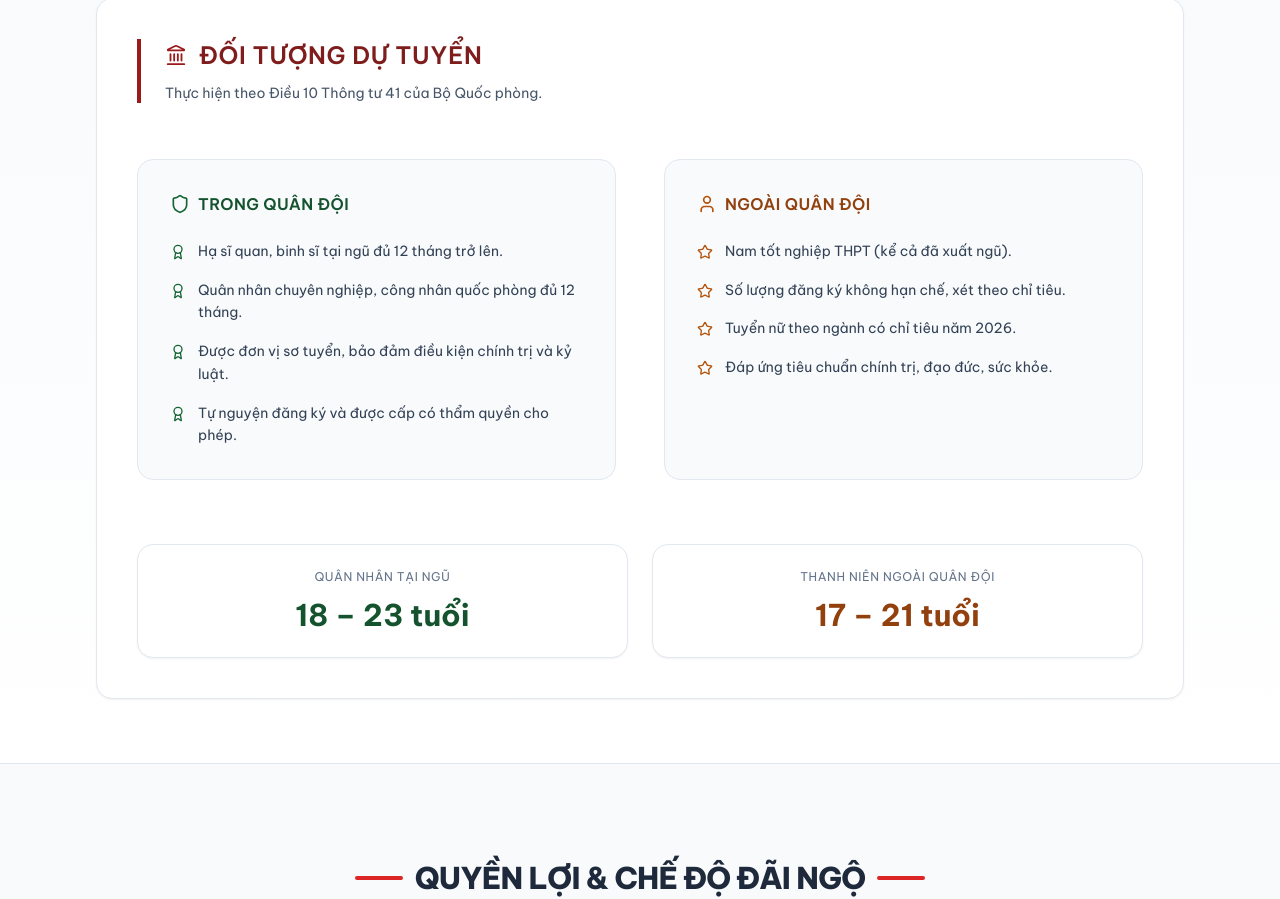
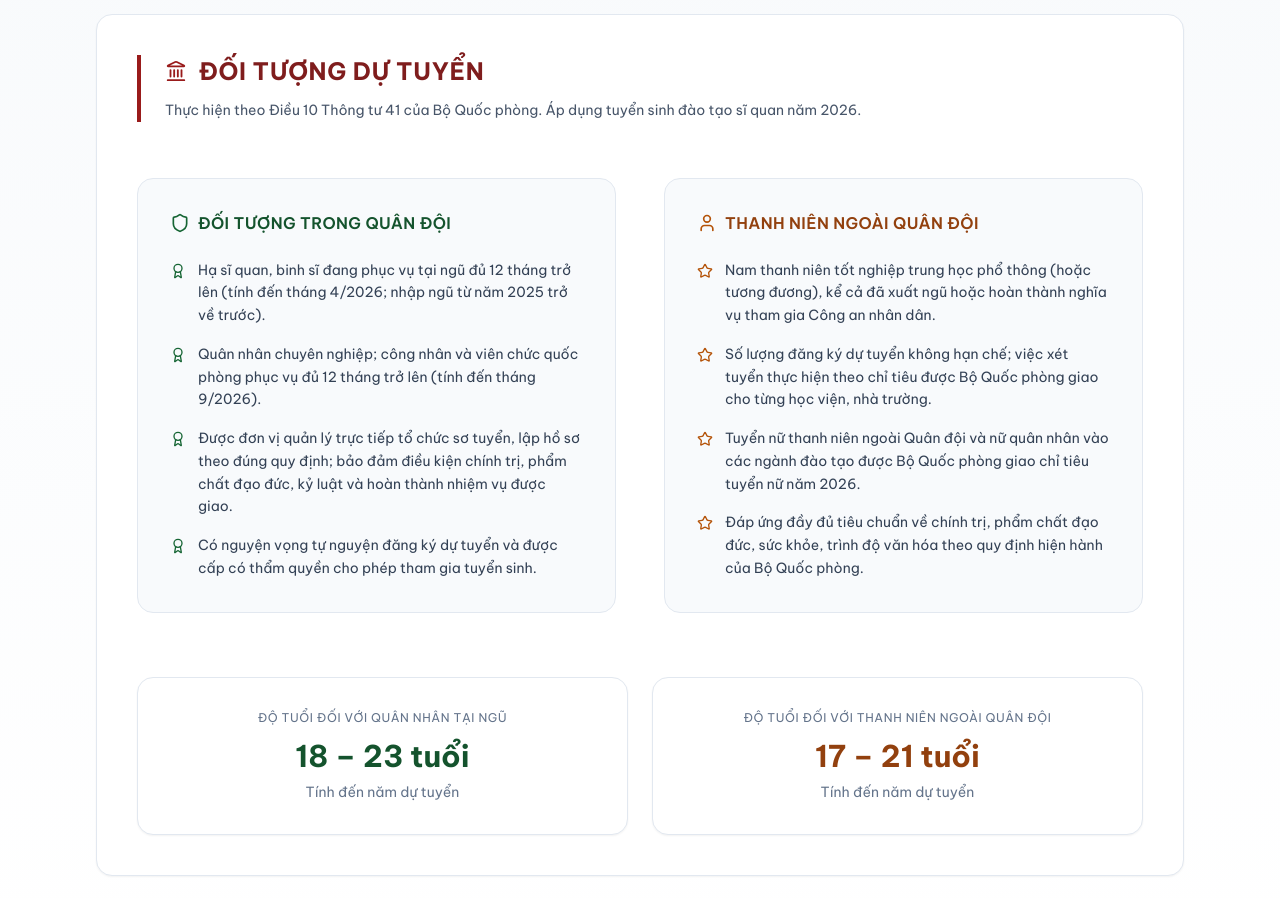
Before and after one commit to DaoNgocAnhKhoi/tsqs-2026, a React (Vite) app: page / in a window 1280 px wide. Shown: the part 781-1680 px from the top of the page. Built offline with nearby package versions, Linux system fonts and the light colour scheme.

Commit message:
fix doi tuong ts

```diff
--- a/App.tsx
+++ b/App.tsx
@@ -281,79 +281,92 @@ const App: React.FC = () => {
       </section>
 
       {/* ================= ĐỐI TƯỢNG DỰ TUYỂN ================= */}
-      <section className="py-12 sm:py-16 bg-gradient-to-b from-slate-50 to-white border-b border-slate-200">
+      <section className="py-12 sm:py-20 bg-gradient-to-b from-slate-50 to-white border-b border-slate-200">
         <div className="max-w-6xl mx-auto px-4 sm:px-6 lg:px-8">
           <div className="bg-white rounded-2xl p-6 sm:p-10 border border-slate-200 shadow-sm">
             {/* ================= HEADER ================= */}
             <div className="mb-10 sm:mb-14 border-l-4 border-red-800 pl-4 sm:pl-6">
-              <h3 className="text-lg sm:text-2xl font-semibold text-red-900 flex items-center gap-2 sm:gap-3 uppercase tracking-wide">
+              <h3 className="text-lg sm:text-2xl font-bold text-red-900 flex items-center gap-2 sm:gap-3 uppercase tracking-wide">
                 <Landmark className="text-red-800" size={22} />
                 Đối tượng dự tuyển
               </h3>
-              <p className="text-slate-600 text-xs sm:text-sm mt-2 sm:mt-3 leading-relaxed max-w-2xl">
-                Thực hiện theo Điều 10 Thông tư 41 của Bộ Quốc phòng.
+              <p className="text-slate-600 text-sm mt-3 leading-relaxed max-w-3xl">
+                Thực hiện theo Điều 10 Thông tư 41 của Bộ Quốc phòng. Áp dụng
+                tuyển sinh đào tạo sĩ quan năm 2026.
               </p>
             </div>
 
             {/* ================= GRID CHÍNH ================= */}
             <div className="grid grid-cols-1 lg:grid-cols-2 gap-8 sm:gap-12">
               {/* ================= TRONG QUÂN ĐỘI ================= */}
-              <div className="border border-slate-200 rounded-2xl p-5 sm:p-8 bg-slate-50">
+              <div className="border border-slate-200 rounded-2xl p-6 sm:p-8 bg-slate-50">
                 <h4 className="text-sm sm:text-base font-semibold text-green-900 mb-6 uppercase tracking-wide flex items-center gap-2">
                   <Shield size={20} className="text-green-800" />
-                  Trong Quân đội
+                  Đối tượng trong Quân đội
                 </h4>
 
                 <ul className="space-y-4 text-sm text-slate-700 leading-relaxed">
                   <li className="flex gap-3">
                     <Award className="text-green-800 shrink-0 mt-1" size={16} />
-                    Hạ sĩ quan, binh sĩ tại ngũ đủ 12 tháng trở lên.
+                    Hạ sĩ quan, binh sĩ đang phục vụ tại ngũ đủ 12 tháng trở lên
+                    (tính đến tháng 4/2026; nhập ngũ từ năm 2025 trở về trước).
                   </li>
 
                   <li className="flex gap-3">
                     <Award className="text-green-800 shrink-0 mt-1" size={16} />
-                    Quân nhân chuyên nghiệp, công nhân quốc phòng đủ 12 tháng.
+                    Quân nhân chuyên nghiệp; công nhân và viên chức quốc phòng
+                    phục vụ đủ 12 tháng trở lên (tính đến tháng 9/2026).
                   </li>
 
                   <li className="flex gap-3">
                     <Award className="text-green-800 shrink-0 mt-1" size={16} />
-                    Được đơn vị sơ tuyển, bảo đảm điều kiện chính trị và kỷ
-                    luật.
+                    Được đơn vị quản lý trực tiếp tổ chức sơ tuyển, lập hồ sơ
+                    theo đúng quy định; bảo đảm điều kiện chính trị, phẩm chất
+                    đạo đức, kỷ luật và hoàn thành nhiệm vụ được giao.
                   </li>
 
                   <li className="flex gap-3">
                     <Award className="text-green-800 shrink-0 mt-1" size={16} />
-                    Tự nguyện đăng ký và được cấp có thẩm quyền cho phép.
+                    Có nguyện vọng tự nguyện đăng ký dự tuyển và được cấp có
+                    thẩm quyền cho phép tham gia tuyển sinh.
                   </li>
                 </ul>
               </div>
 
               {/* ================= NGOÀI QUÂN ĐỘI ================= */}
-              <div className="border border-slate-200 rounded-2xl p-5 sm:p-8 bg-slate-50">
+              <div className="border border-slate-200 rounded-2xl p-6 sm:p-8 bg-slate-50">
                 <h4 className="text-sm sm:text-base font-semibold text-amber-800 mb-6 uppercase tracking-wide flex items-center gap-2">
                   <User size={20} className="text-amber-700" />
-                  Ngoài Quân đội
+                  Thanh niên ngoài Quân đội
                 </h4>
 
                 <ul className="space-y-4 text-sm text-slate-700 leading-relaxed">
                   <li className="flex gap-3">
                     <Star className="text-amber-700 shrink-0 mt-1" size={16} />
-                    Nam tốt nghiệp THPT (kể cả đã xuất ngũ).
+                    Nam thanh niên tốt nghiệp trung học phổ thông (hoặc tương
+                    đương), kể cả đã xuất ngũ hoặc hoàn thành nghĩa vụ tham gia
+                    Công an nhân dân.
                   </li>
 
                   <li className="flex gap-3">
                     <Star className="text-amber-700 shrink-0 mt-1" size={16} />
-                    Số lượng đăng ký không hạn chế, xét theo chỉ tiêu.
+                    Số lượng đăng ký dự tuyển không hạn chế; việc xét tuyển thực
+                    hiện theo chỉ tiêu được Bộ Quốc phòng giao cho từng học
+                    viện, nhà trường.
                   </li>
 
                   <li className="flex gap-3">
                     <Star className="text-amber-700 shrink-0 mt-1" size={16} />
-                    Tuyển nữ theo ngành có chỉ tiêu năm 2026.
+                    Tuyển nữ thanh niên ngoài Quân đội và nữ quân nhân vào các
+                    ngành đào tạo được Bộ Quốc phòng giao chỉ tiêu tuyển nữ năm
+                    2026.
                   </li>
 
                   <li className="flex gap-3">
                     <Star className="text-amber-700 shrink-0 mt-1" size={16} />
-                    Đáp ứng tiêu chuẩn chính trị, đạo đức, sức khỏe.
+                    Đáp ứng đầy đủ tiêu chuẩn về chính trị, phẩm chất đạo đức,
+                    sức khỏe, trình độ văn hóa theo quy định hiện hành của Bộ
+                    Quốc phòng.
                   </li>
                 </ul>
               </div>
@@ -361,21 +374,27 @@ const App: React.FC = () => {
 
             {/* ================= ĐỘ TUỔI ================= */}
             <div className="grid grid-cols-1 sm:grid-cols-2 gap-6 mt-12 sm:mt-16">
-              <div className="border border-slate-200 rounded-2xl p-6 text-center bg-white shadow-sm">
+              <div className="border border-slate-200 rounded-2xl p-6 sm:p-8 text-center bg-white shadow-sm">
                 <p className="text-xs uppercase tracking-wider text-slate-500 mb-3">
-                  Quân nhân tại ngũ
+                  Độ tuổi đối với Quân nhân tại ngũ
                 </p>
                 <p className="text-2xl sm:text-3xl font-bold text-green-900">
                   18 – 23 tuổi
                 </p>
+                <p className="text-sm text-slate-500 mt-2">
+                  Tính đến năm dự tuyển
+                </p>
               </div>
 
-              <div className="border border-slate-200 rounded-2xl p-6 text-center bg-white shadow-sm">
+              <div className="border border-slate-200 rounded-2xl p-6 sm:p-8 text-center bg-white shadow-sm">
                 <p className="text-xs uppercase tracking-wider text-slate-500 mb-3">
-                  Thanh niên ngoài Quân đội
+                  Độ tuổi đối với Thanh niên ngoài Quân đội
                 </p>
                 <p className="text-2xl sm:text-3xl font-bold text-amber-800">
                   17 – 21 tuổi
+                </p>
+                <p className="text-sm text-slate-500 mt-2">
+                  Tính đến năm dự tuyển
                 </p>
               </div>
             </div>
```
